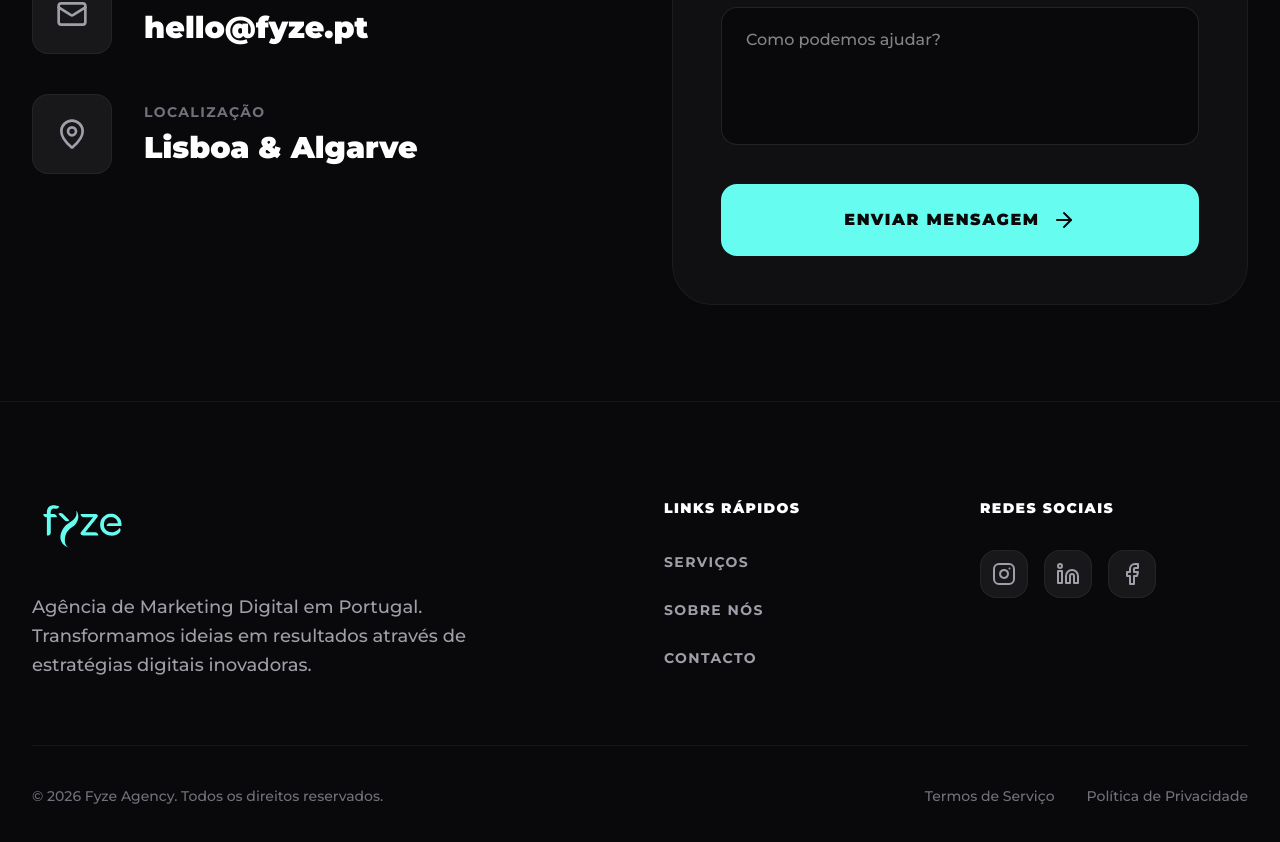
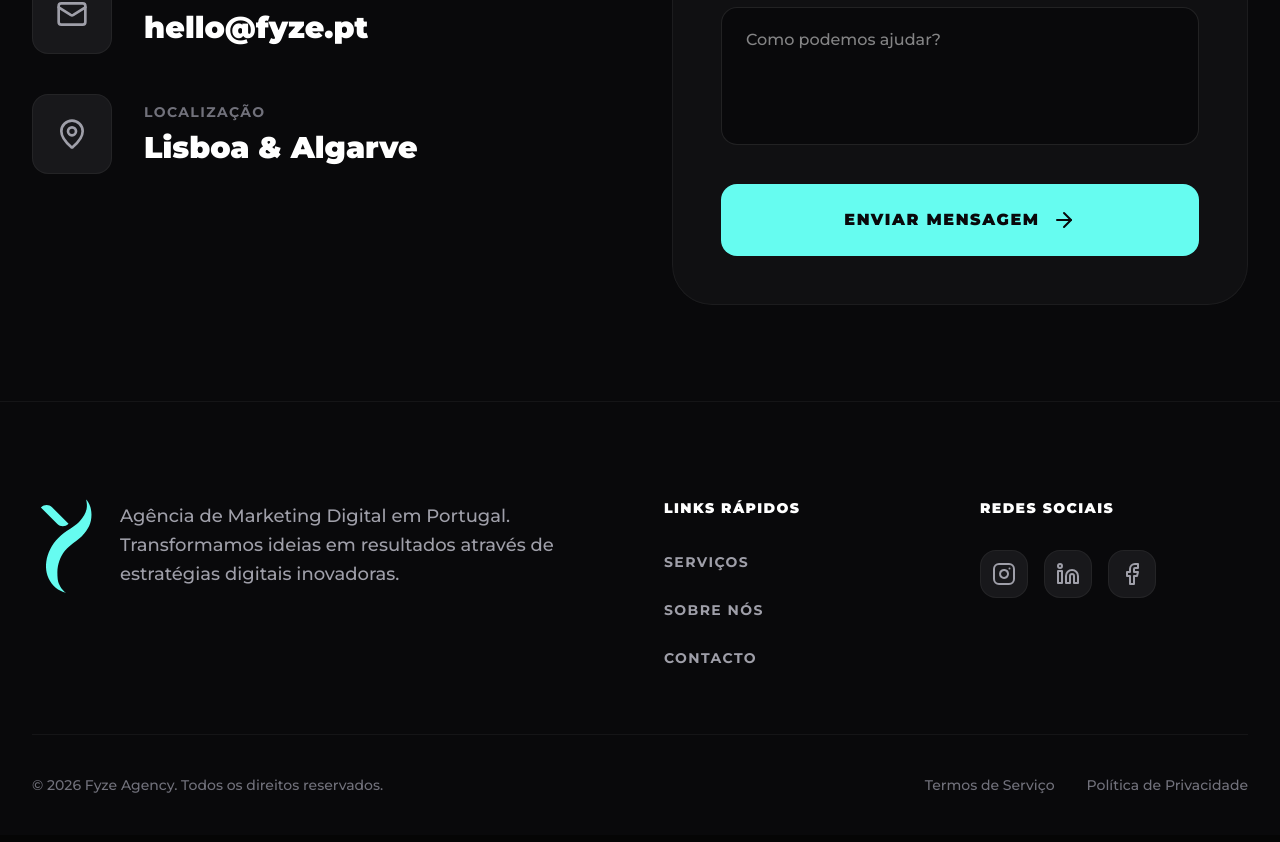
Before and after one commit to fyze-pt/fyze, a React (Vite) app: page / in a window 1280 px wide. Shown: the part 5370-6212 px from the top of the page. Built offline with nearby package versions, Linux system fonts and the light colour scheme.

Commit message:
Update footer Y logo

```diff
--- a/src/components/Footer.tsx
+++ b/src/components/Footer.tsx
@@ -1,24 +1,24 @@
 import { Instagram, Linkedin, Facebook } from "lucide-react";
 
 export function Footer() {
-  const logoSrc = `${import.meta.env.BASE_URL}fyze.svg`;
+  const markSrc = `${import.meta.env.BASE_URL}y-fyze.svg`;
 
   return (
     <footer className="bg-zinc-950 border-t border-white/5 pt-20 sm:pt-24 pb-10">
       <div className="max-w-[1400px] mx-auto px-4 sm:px-6 lg:px-8">
         <div className="grid grid-cols-1 md:grid-cols-4 gap-10 sm:gap-12 mb-12 sm:mb-16">
           <div className="col-span-1 md:col-span-2">
-            <a href="#" className="inline-block mb-6 sm:mb-8 group">
+            <div className="flex items-start gap-4 sm:gap-5">
               <img
-                src={logoSrc}
+                src={markSrc}
                 alt="Fyze"
-                className="h-12 sm:h-14 w-auto transition-opacity group-hover:opacity-80"
+                className="h-20 sm:h-24 w-auto shrink-0"
               />
-            </a>
-            <p className="text-zinc-400 max-w-md leading-relaxed text-base sm:text-lg font-medium">
-              Agência de Marketing Digital em Portugal.
-              Transformamos ideias em resultados através de estratégias digitais inovadoras.
-            </p>
+              <p className="text-zinc-400 max-w-md leading-relaxed text-base sm:text-lg font-medium pt-1">
+                Agência de Marketing Digital em Portugal.
+                Transformamos ideias em resultados através de estratégias digitais inovadoras.
+              </p>
+            </div>
           </div>
 
           <div>
```
Also changed, not shown: public/y-fyze.svg (added).
